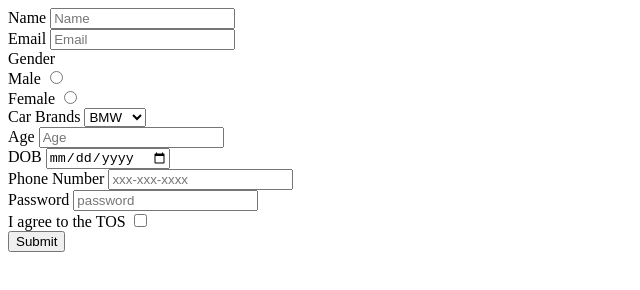
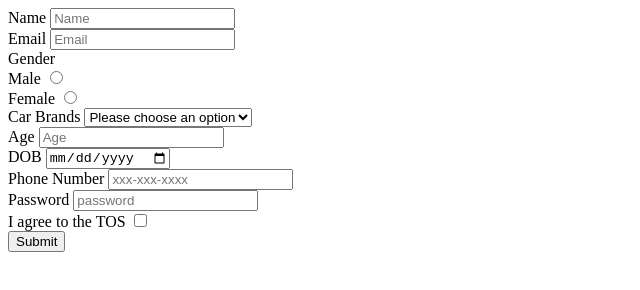
Before and after one commit to acciojob/signup-form-car-ravikshetri, a website: page main.html in a window 1280 px wide. Shown: the whole page, without its empty margins (0-640 px from the left). Drawn offline with Linux system fonts and the light colour scheme.

Commit message:
created a submission

```diff
--- a/main.html
+++ b/main.html
@@ -25,7 +25,8 @@
       <br>
       <label for="cars">Car Brands</label >
       <select id="cars" required >
-        <option placeholder="Please choose an option">BMW</option>
+		  <option>Please choose an option</option>
+        <option>BMW</option>
         <option>Audi</option>
         <option>Toyota</option>
       </select>
```
